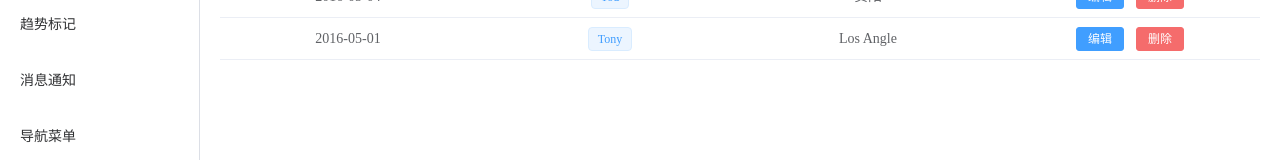
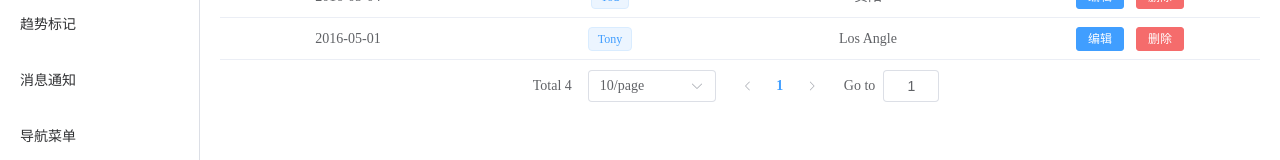
Before and after one commit to ZYCHOOO/z-components, a Vue app: page /table in a window 1280 px wide. Shown: the part 227-387 px from the top of the page. Built offline with nearby package versions, Linux system fonts and the light colour scheme.

Commit message:
feat(table)：表格组件添加分页

```diff
--- a/src/components/Table/src/index.vue
+++ b/src/components/Table/src/index.vue
@@ -70,6 +70,17 @@
       </template>
     </el-table-column>
   </el-table>
+  <div v-if="pagination && !loading" class="pagination" :style="{ justifyContent }">
+    <el-pagination
+      :modalValue="currentPage"
+      :page-sizes="pageSizes"
+      :page-size="pageSize"
+      layout="total, sizes, prev, pager, next, jumper"
+      :total="total"
+      @size-change="handleSizeChange"
+      @current-change="handleCurrentChange"
+    />
+  </div>
 </template>
 
 <script setup lang="ts">
@@ -106,10 +117,40 @@ const props = defineProps({
   editIcon: {
     type: String,
     default: 'Edit'
+  },
+  // 是否展示分页
+  pagination: {
+    type: Boolean,
+    default: false
+  },
+    // 显示分页的对齐方式
+  paginationAlign: {
+    type: String as PropType<'left' | 'center' | 'right'>,
+    default: 'left'
+  },
+  // 当前是第几页
+  currentPage: {
+    type: Number,
+    default: 1
+  },
+  // 当前一页多少条数据
+  pageSize: {
+    type: Number,
+    default: 10
+  },
+  // 显示分页数据多少条的选项
+  pageSizes: {
+    type: Array,
+    default: () => [10, 20, 30, 40]
+  },
+  // 数据总条数
+  total: {
+    type: Number,
+    default: 0
   }
 })
 
-const emits = defineEmits(['handle-confirm', 'handle-cancel'])
+const emits = defineEmits(['handle-confirm', 'handle-cancel', 'size-change', 'current-change'])
 
 // 当前进入编辑的单元格
 let currentEdit = ref<string>('')
@@ -119,6 +160,13 @@ const tableColumns = computed(() => props.columns.filter(item => !item.action))
 
 // 操作项配置
 const actionColumn = computed(() => props.columns.find(item => item.action))
+
+// 表格分页的排列方式
+const justifyContent = computed(() => {
+  if (props.paginationAlign === 'left') return 'flex-start'
+  else if (props.paginationAlign === 'right') return 'flex-end'
+  else return 'center'
+})
 
 // 点击单元格内的编辑图标
 const clickEditIcon = (scope: any) => {
@@ -137,6 +185,17 @@ const handleConfirm = (scope: any) => {
 // 点击单元格内的取消图标
 const handleCancel = (scope: any) => {
   emits('handle-confirm', scope)
+}
+
+// 分页的每一页数据变化
+let handleSizeChange = (val: number) => {
+  emits('size-change', val)
+  // console.log(val)
+}
+// 分页页数改变
+let handleCurrentChange = (val: number) => {
+  emits('current-change', val)
+  // console.log(val)
 }
 </script>
 
@@ -166,4 +225,9 @@ const handleCancel = (scope: any) => {
     }
   }
 }
+
+.pagination {
+  @include flex-row;
+  margin-top: 10px;
+}
 </style>
--- a/src/views/table/index.vue
+++ b/src/views/table/index.vue
@@ -1,6 +1,12 @@
 <template>
   <div class="table-container">
-    <z-table :columns="columns" :data="tableData" >
+    <z-table
+      pagination
+      :columns="columns"
+      :data="tableData"
+      :total="tableData.length"
+      pagination-align="center"
+    >
       <template #name="{ scope }">
         <el-tag>{{ scope.row.name }}</el-tag>
       </template>
```
